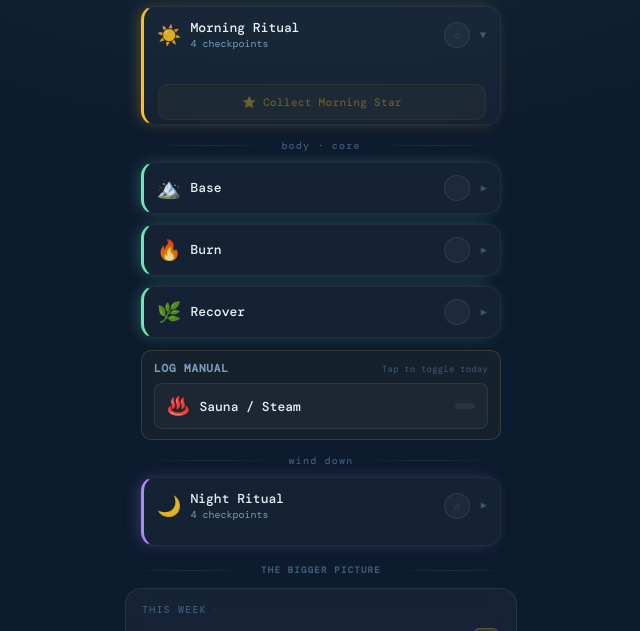
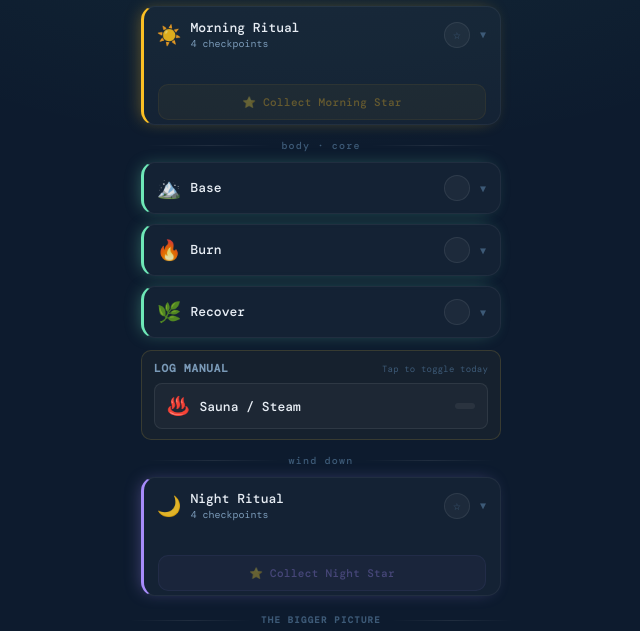
Before and after one commit to fnusneha/sneha-os, a Flask app: template templates/morning_report.html in a window 1280 px wide. Shown: the part 164-795 px from the top of the page, without its empty margins (319-959 px from the left). Run offline with Flask 3, Linux system fonts and the light colour scheme; the template is opened without the code that fills it, so the values that code supplies are empty; some libraries are stand-ins or nearby versions.

Commit message:
feat(daily-quest): unify collapse behaviour across all 5 stage cards
Before today's request the collapse behaviour was inconsistent:
  - Morning: always expanded (except after collect)
  - Core (wrapper): always collapsed
  - Night: always collapsed
  - Base/Burn/Recover (new peers): always collapsed

User asked for parity — all 5 cards should behave the same way:
  • Expanded when the star is NOT yet earned (show me what to do)
  • Collapsed when the star IS earned (done, get out of the way)

Python now computes a  placeholder per stage that emits
'collapsed' when the stage's star is earned and empty string
otherwise. Template renders the correct initial state with no JS
flicker on page load.

  MORNING_COLLAPSED = today_morning_earned → 'collapsed' : ''
  BASE_COLLAPSED    = base_earned          → 'collapsed' : ''
  BURN_COLLAPSED    = burn_earned          → 'collapsed' : ''
  RECOVER_COLLAPSED = recover_earned       → 'collapsed' : ''
  NIGHT_COLLAPSED   = today_night_earned   → 'collapsed' : ''

JS tightened to maintain the invariant:
  - applyStageStates: on collected → ensure collapsed; on
    not-collected → ensure NOT collapsed. Dropped the Morning
    special case (used to force Morning expanded regardless).
  - collectStar finale: add collapsed class after the star flips,
    so the card folds away once the user taps Collect (matches the
    auto-earned Base/Burn/Recover cards).

Verified with today's data: morning+night earned → both collapsed;
base/burn/recover not yet earned → all expanded. Invariant holds.

```diff
--- a/html_report.py
+++ b/html_report.py
@@ -1437,23 +1437,32 @@ def generate_html_report(data: dict) -> str:
         "MEDAL_SILVER_POS":    str(silver_pct),
         "MEDAL_GOLD_POS":      str(gold_pct),
         # Daily quest stages
+        # Stage collapse defaults: expanded when the star hasn't been
+        # earned yet (so the user sees what's left to do), collapsed
+        # when earned (already done → get out of the way). Uniform
+        # behaviour across all 5 stage cards.
+        "MORNING_COLLAPSED":   "collapsed" if today_morning_earned else "",
         "MORNING_RITUAL_HTML": morning_ritual_html,
         # Core 3: Base / Burn / Recover rendered as peer stage cards.
         "BASE_ITEMS_HTML":      core3["base"]["items_html"],
         "BASE_STAR_CLS":        "earned" if core3["base"]["earned"] else "",
         "BASE_STAR_GLYPH":      "\u2B50" if core3["base"]["earned"] else "\u2606",
-        "BASE_SUB":             f"Steps · Sleep · Calories · all 3 required",
+        "BASE_SUB":             "Steps · Sleep · Calories · all 3 required",
         "BASE_STAGE_STATE":     "earned" if core3["base"]["earned"] else "",
+        "BASE_COLLAPSED":       "collapsed" if core3["base"]["earned"] else "",
         "BURN_ITEMS_HTML":      core3["burn"]["items_html"],
         "BURN_STAR_CLS":        "earned" if core3["burn"]["earned"] else "",
         "BURN_STAR_GLYPH":      "\u2B50" if core3["burn"]["earned"] else "\u2606",
-        "BURN_SUB":             f"Strength or Cardio · pick one",
+        "BURN_SUB":             "Strength or Cardio · pick one",
         "BURN_STAGE_STATE":     "earned" if core3["burn"]["earned"] else "",
+        "BURN_COLLAPSED":       "collapsed" if core3["burn"]["earned"] else "",
         "RECOVER_ITEMS_HTML":   core3["recover"]["items_html"],
         "RECOVER_STAR_CLS":     "earned" if core3["recover"]["earned"] else "",
         "RECOVER_STAR_GLYPH":   "\u2B50" if core3["recover"]["earned"] else "\u2606",
-        "RECOVER_SUB":          f"Stretch or Sauna · pick one",
+        "RECOVER_SUB":          "Stretch or Sauna · pick one",
         "RECOVER_STAGE_STATE":  "earned" if core3["recover"]["earned"] else "",
+        "RECOVER_COLLAPSED":    "collapsed" if core3["recover"]["earned"] else "",
+        "NIGHT_COLLAPSED":     "collapsed" if today_night_earned else "",
         "NIGHT_RITUAL_HTML":   night_ritual_html,
         # Today's targets
         "TODAY_STEPS":         f"{today_steps:,}",
--- a/templates/morning_report.html
+++ b/templates/morning_report.html
@@ -1769,8 +1769,8 @@ body {
   <div class="quest-section">
     <div class="card-title">&#x2B50; Daily Quest</div>
 
-    <!-- Morning Ritual (expanded by default) -->
-    <div class="stage amber-stage stage-active" id="stage-morning">
+    <!-- Morning Ritual — expanded until the star is collected. -->
+    <div class="stage amber-stage stage-active {{MORNING_COLLAPSED}}" id="stage-morning">
       <div class="stage-header" onclick="toggleStage('stage-morning')">
         <span class="stage-icon">&#x2600;&#xFE0F;</span>
         <div class="stage-info">
@@ -1790,8 +1790,9 @@ body {
     <!-- ─── body · core ─── -->
     <div class="stage-divider">body &middot; core</div>
 
-    <!-- Base — steps + sleep + calories (all 3 required) -->
-    <div class="stage mint-stage stage-active collapsed {{BASE_STAGE_STATE}}" id="stage-base">
+    <!-- Base — steps + sleep + calories (all 3 required).
+         Expanded until all 3 are in; collapsed once the sub-star lights. -->
+    <div class="stage mint-stage stage-active {{BASE_STAGE_STATE}} {{BASE_COLLAPSED}}" id="stage-base">
       <div class="stage-header" onclick="toggleStage('stage-base')">
         <span class="stage-icon">&#x1F3D4;&#xFE0F;</span>
         <div class="stage-info">
@@ -1806,8 +1807,9 @@ body {
       </div>
     </div>
 
-    <!-- Burn — strength OR cardio (pick one) -->
-    <div class="stage mint-stage stage-active collapsed {{BURN_STAGE_STATE}}" id="stage-burn">
+    <!-- Burn — strength OR cardio (pick one).
+         Expanded until a session is logged; collapsed once earned. -->
+    <div class="stage mint-stage stage-active {{BURN_STAGE_STATE}} {{BURN_COLLAPSED}}" id="stage-burn">
       <div class="stage-header" onclick="toggleStage('stage-burn')">
         <span class="stage-icon">&#x1F525;</span>
         <div class="stage-info">
@@ -1822,8 +1824,9 @@ body {
       </div>
     </div>
 
-    <!-- Recover — stretch OR sauna / steam (pick one) -->
-    <div class="stage mint-stage stage-active collapsed {{RECOVER_STAGE_STATE}}" id="stage-recover">
+    <!-- Recover — stretch OR sauna / steam (pick one).
+         Expanded until earned; collapsed once any recovery is logged. -->
+    <div class="stage mint-stage stage-active {{RECOVER_STAGE_STATE}} {{RECOVER_COLLAPSED}}" id="stage-recover">
       <div class="stage-header" onclick="toggleStage('stage-recover')">
         <span class="stage-icon">&#x1F33F;</span>
         <div class="stage-info">
@@ -1856,8 +1859,8 @@ body {
     <!-- ─── wind down ─── -->
     <div class="stage-divider">wind down</div>
 
-    <!-- Night Ritual (collapsed by default) -->
-    <div class="stage violet-stage stage-active collapsed" id="stage-night">
+    <!-- Night Ritual — expanded until the star is collected. -->
+    <div class="stage violet-stage stage-active {{NIGHT_COLLAPSED}}" id="stage-night">
       <div class="stage-header" onclick="toggleStage('stage-night')">
         <span class="stage-icon">&#x1F319;</span>
         <div class="stage-info">
@@ -2202,6 +2205,11 @@ body {
       // collecting a star and the next sync that regenerates the HTML).
       const isCollected = serverState[stage] === 'true';
 
+      // Uniform rule across all 5 stage cards: earned → collapsed,
+      // not-earned → expanded. Python already rendered the correct
+      // collapsed class server-side, so this block only has to maintain
+      // invariants when localStorage / session state gets out of sync.
+      const stageEl = document.getElementById('stage-' + stage);
       if (isCollected) {
         setStageState(stage, 'complete');
         const starEl = document.getElementById('star-' + stage);
@@ -2210,16 +2218,15 @@ body {
           starEl.classList.remove('star-ready');
           starEl.classList.add('star-collected');
         }
+        if (stageEl && !stageEl.classList.contains('collapsed')) {
+          stageEl.classList.add('collapsed');
+        }
         showSummary(stage);
-        // Sync localStorage with server truth
         localState[stage + '_collected'] = true;
       } else {
         setStageState(stage, 'active');
-        if (stage !== 'morning') {
-          const el = document.getElementById('stage-' + stage);
-          if (el && !el.classList.contains('collapsed')) {
-            el.classList.add('collapsed');
-          }
+        if (stageEl && stageEl.classList.contains('collapsed')) {
+          stageEl.classList.remove('collapsed');
         }
       }
     });
@@ -2393,6 +2400,12 @@ body {
         setStageState(stage, 'complete');
         showSummary(stage);
         updateCompileStatus();
+        // Collapse the stage once collected — matches the auto-earned
+        // Base/Burn/Recover behaviour (done → get out of the way).
+        const stageEl = document.getElementById('stage-' + stage);
+        if (stageEl && !stageEl.classList.contains('collapsed')) {
+          stageEl.classList.add('collapsed');
+        }
       }, 350);
     }, 1800);
   };
```
